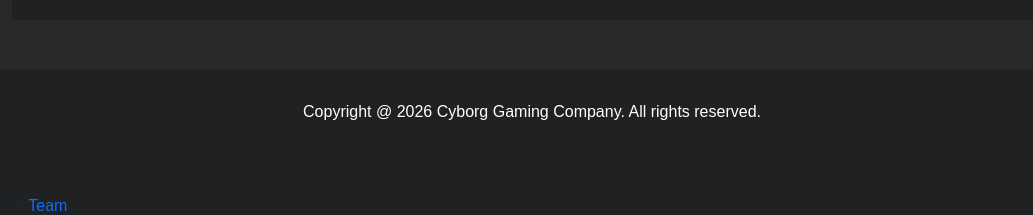
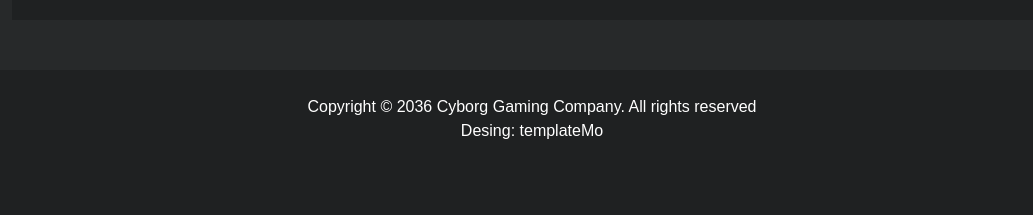
Before and after one commit to LanaAlrayes/cyborg, a JavaScript app: page / in a window 1280 px wide. Shown: the part 2850-3065 px from the top of the page, without its empty margins (108-1141 px from the left). After the commit the page ends 3034 px from the top, so only its background shows below. Built offline with nearby package versions, Linux system fonts and the light colour scheme.

Commit message:
edit file Footer

```diff
--- a/src/sections/Footer/Footer.css
+++ b/src/sections/Footer/Footer.css
@@ -1,8 +1,8 @@
 footer p {
     text-align: center;
-    padding: 30px 0px;
-    color: #fff;
-    font-weight: 300;
+    padding: calc(var(--padding-primary)/2);
+    color: var(--color-light);
+    font-weight: var(--font-weight-normal);
 }
 
 footer p a {
--- a/src/sections/Footer/Footer.js
+++ b/src/sections/Footer/Footer.js
@@ -6,11 +6,10 @@
             <div className='container'>
                 <div className='row'>
                     <div className='col-lg-12'>
-                        <p>Copyright @ 2026 <a href='#l'> Cyborg Gaming</a> Company. All rights reserved.</p>
-                        <br /> Desing:
-                        <a href="https://templatemo.com" target="_blank" title='free CSS templates' rel="noreferrer">
-                            Team
-                        </a>
+                        <p>Copyright © 2036<a href='#l'> Cyborg Gaming</a> Company. All rights reserved
+                            <br /> Desing:
+                            <a href="https://templatemo.com" target="_blank" title='free CSS templates' rel="noreferrer"> templateMo </a>
+                        </p>
                     </div>
                 </div>
             </div>
```
